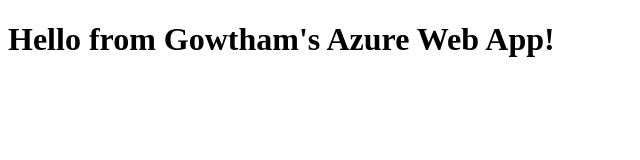
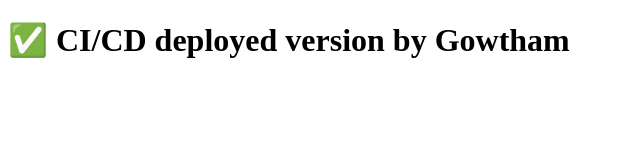
Before and after one commit to gowthamudhay/azure-static-site, a plain HTML site: page index.html in a window 1280 px wide. Shown: the whole page, without its empty margins (0-640 px from the left). Drawn offline with Linux system fonts and the light colour scheme.

Commit message:
index.html

```diff
--- a/index.html
+++ b/index.html
@@ -4,6 +4,6 @@
   <title>My First Azure Website</title>
 </head>
 <body>
-  <h1>Hello from Gowtham's Azure Web App!</h1>
+  <h1>✅ CI/CD deployed version by Gowtham</h1>
 </body>
 </html>
```
